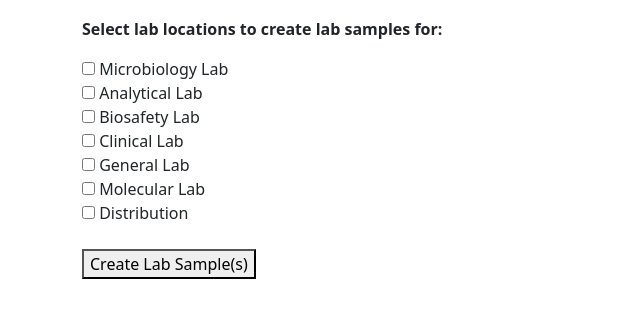
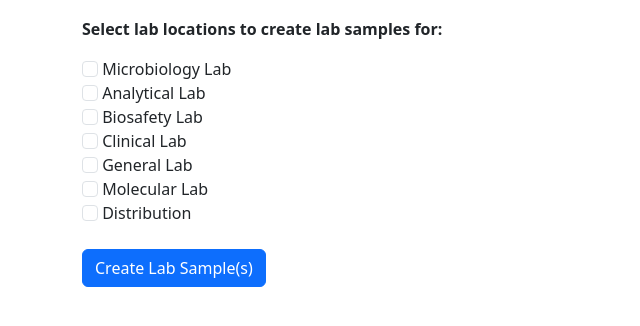
Before and after one commit to shepkeira/LIMS, a Django app: page /laboratory/distribute_sample/50 in a window 1280 px wide. Shown: the part 255-581 px from the top of the page, without its empty margins (0-640 px from the left). Run offline with Django 3.2, Linux system fonts and the light colour scheme; a user stored in the database is signed in; data comes from the database, SQL or seed files in the repository; some libraries are stand-ins or nearby versions.

Commit message:
styled dsitribute sample form

```diff
--- a/LIMS_IMAGE/web/templates/laboratory/distribute_sample.html
+++ b/LIMS_IMAGE/web/templates/laboratory/distribute_sample.html
@@ -1,4 +1,6 @@
 {% extends 'base.html' %}
+<!-- required to use crispy forms -->
+{% load crispy_forms_tags %}
 <!-- Not having this here makes the interpreter mad -->
 {% block title %}Distribute Sample{% endblock %}
 <!-- Not having this here makes the interpreter mad -->
@@ -15,11 +17,11 @@
         <p><strong>Select lab locations to create lab samples for:</strong></p>
         {% csrf_token %}
         {% for location in locations %}
-          <input type='checkbox' value={{ location.code }} id='{{ location.code }}' name={{ location.name }}></input>
-          <label for='{{location.code}}'>{{location.name}}</label><br>
+          <input type='checkbox' value={{ location.code }} id='{{ location.code }}' name={{ location.name }} class="form-check-input"></input>
+          <label for='{{location.code}}' class="form-check-label">{{location.name}}</label><br>
         {% endfor %}
         <br>
-        <button type="submit">Create Lab Sample(s)</button>
+        <button type="submit" class="btn btn-primary">Create Lab Sample(s)</button>
     </form>
 
 
```
